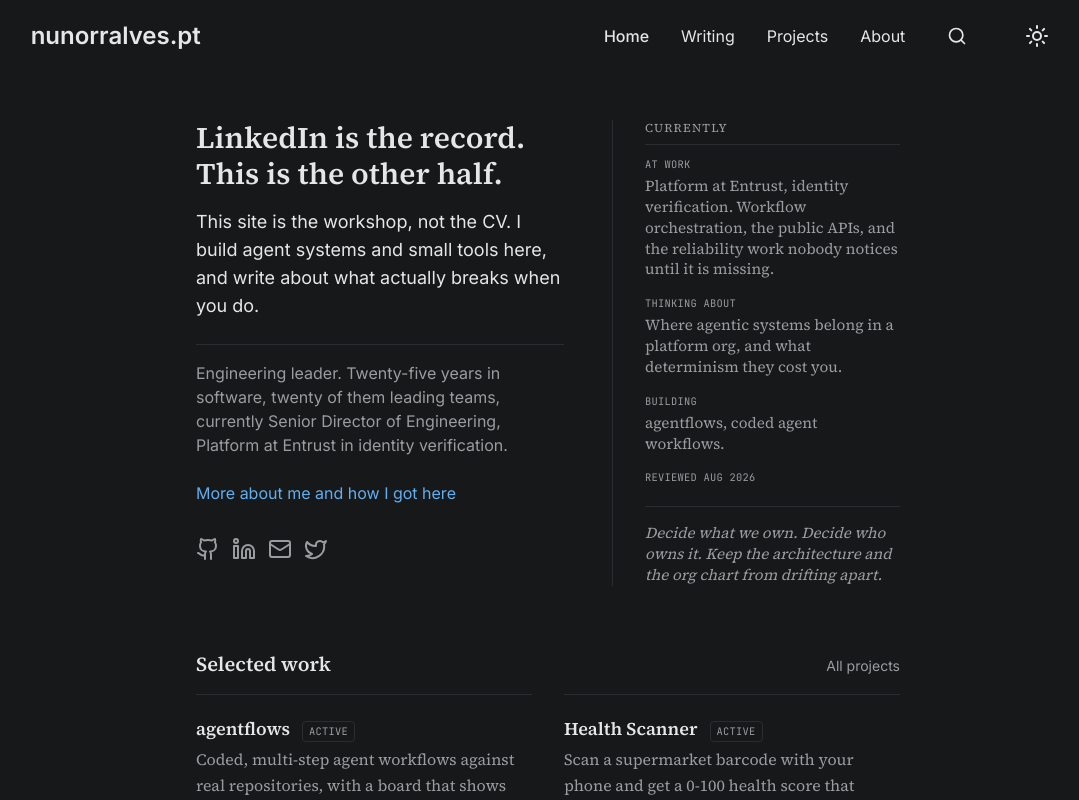
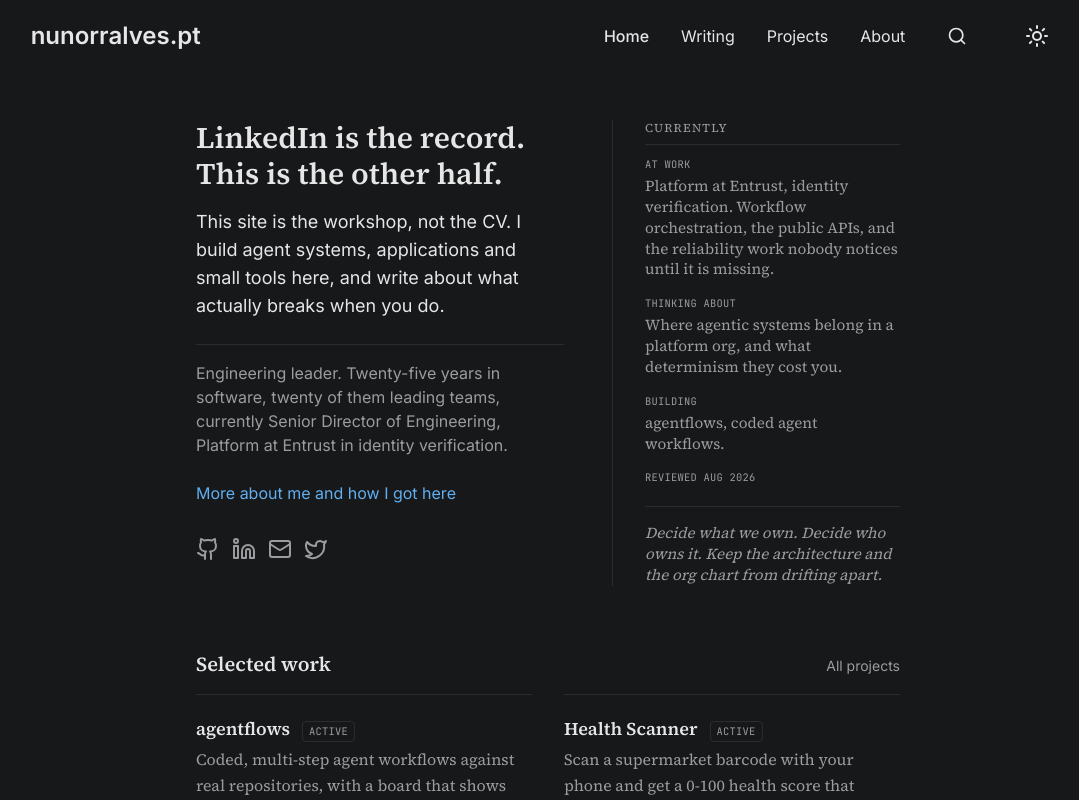
Before and after one commit to nunorralves/nunorralves-website-2026, a Next.js app: page / in a window 1280 px wide. Shown: the top 800 px of the page, without its empty margins (92-1171 px from the left). Built offline with nearby package versions, Linux system fonts and the light colour scheme.

Commit message:
update entry page text

```diff
--- a/app/page.tsx
+++ b/app/page.tsx
@@ -59,7 +59,7 @@
                 tenure buried the actual point of the page below the fold, and
                 the title already lives on /about anyway. */}
             <p className='mb-6 text-lg'>
-              This site is the workshop, not the CV. I build agent systems and
+              This site is the workshop, not the CV. I build agent systems, applications and
               small tools here, and write about what actually breaks when you
               do.
             </p>
```
